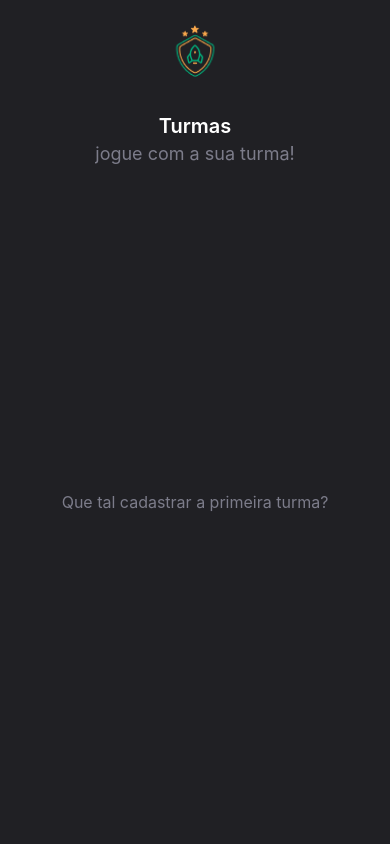
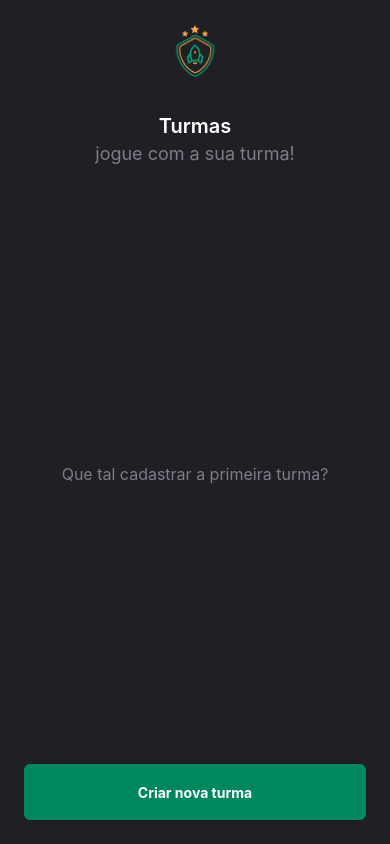
Before and after one commit to pedrokarnoski/ignite-teams, a React Native app: screen / in a window 390 px wide. Built offline with nearby package versions, Linux system fonts and the light colour scheme.

Commit message:
feat: Button component

```diff
--- /dev/null
+++ b/src/components/Button.tsx
@@ -0,0 +1,30 @@
+import {
+  TouchableOpacity,
+  View,
+  Text,
+  TouchableOpacityProps,
+} from "react-native";
+
+export type ButtonTypeStyleProps = "PRIMARY" | "SECONDARY";
+
+type ButtonProps = TouchableOpacityProps & {
+  type?: ButtonTypeStyleProps;
+  title: string;
+};
+
+const variants = {
+  PRIMARY: "bg-green-700",
+  SECONDARY: "bg-red-dark",
+};
+
+export function Button({ type = "PRIMARY", title, ...rest }: ButtonProps) {
+  return (
+    <TouchableOpacity activeOpacity={0.7} {...rest}>
+      <View
+        className={`${variants[type]} flex min-h-14 min-w-14 rounded-md items-center justify-center`}
+      >
+        <Text className="text-white font-bold">{title}</Text>
+      </View>
+    </TouchableOpacity>
+  );
+}
--- a/src/screens/Groups.tsx
+++ b/src/screens/Groups.tsx
@@ -5,6 +5,7 @@ import { Header } from "@/components/Header";
 import { Highlight } from "@/components/Highlight";
 import { GroupCard } from "@/components/GroupCard";
 import { ListEmpty } from "@/components/ListEmpty";
+import { Button } from "@/components/Button";
 
 export function Groups() {
   const [groups, setGroups] = useState<string[]>([]);
@@ -24,6 +25,8 @@ export function Groups() {
           <ListEmpty message="Que tal cadastrar a primeira turma?" />
         )}
       />
+
+      <Button title="Criar nova turma"/>
     </View>
   );
 }
```
